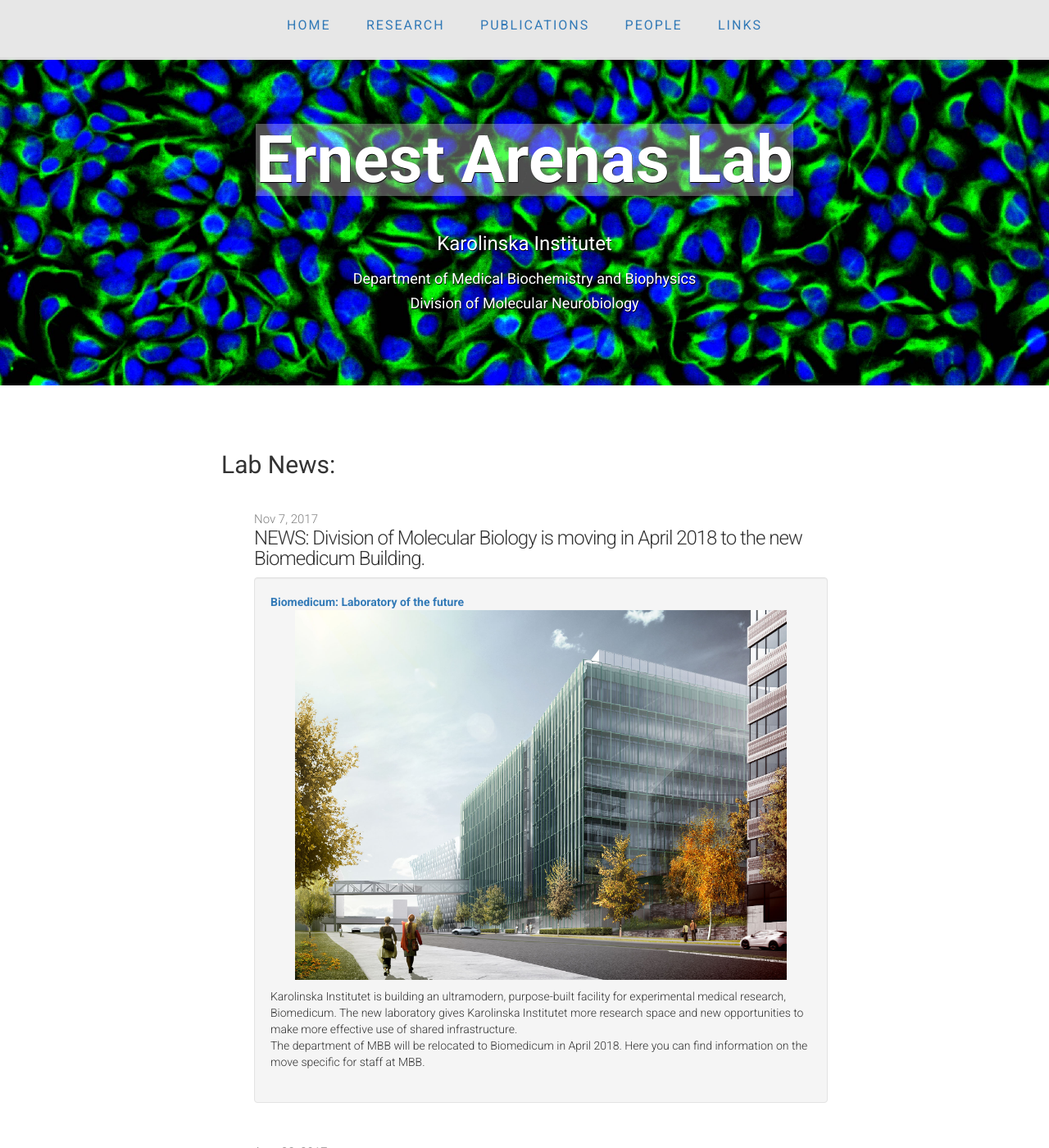
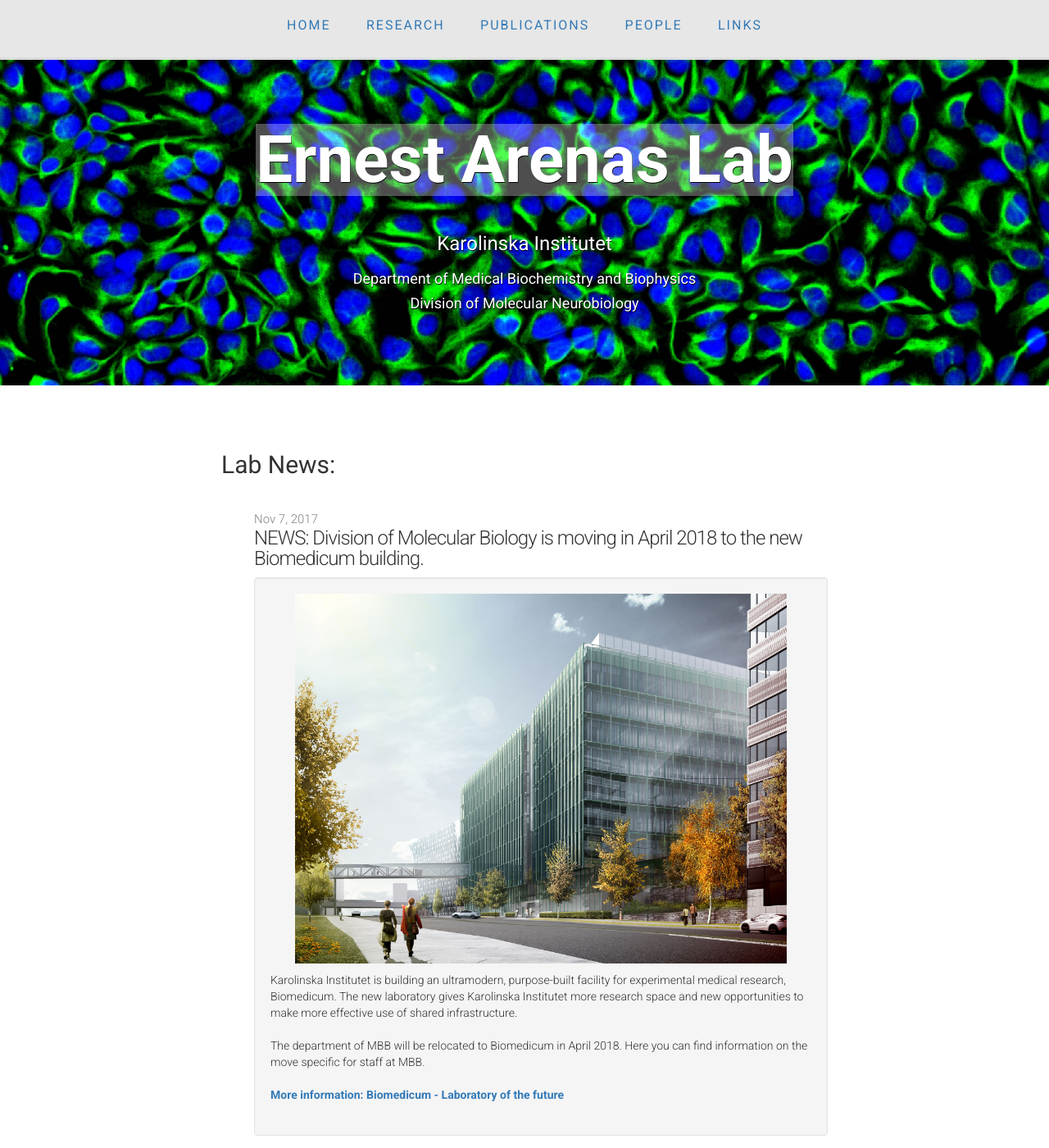
Before and after one commit to ArenasLab/arenaslab.github.io, a Jekyll site: the page index.html, which Jekyll copies as it is, in a window 1280 px wide and 1400 px high. Shown: the whole window at 82% size. Built offline with Jekyll 4.4.1, drawn with Linux system fonts in a browser that asks for light colours.

Commit message:
Update index.html

```diff
--- a/index.html
+++ b/index.html
@@ -89,12 +89,11 @@
 
         <li>
             <span class="post-date">Nov 7, 2017</span>
-            <span class="post-link">NEWS: Division of Molecular Biology is moving in April 2018 to the new Biomedicum Building.<span>
+            <span class="post-link">NEWS: Division of Molecular Biology is moving in April 2018 to the new Biomedicum building.<span>
           </li>
           <div class="well">
             <li class="media">
               <div class="media-body">
-                <strong class="media-heading"><a href="http://ki.se/en/about/biomedicum-laboratory-of-the-future">Biomedicum: Laboratory of the future</a></strong>
                   <div id="featureimage">
                     <img src="/img/bio.jpg"; align="middle"; width="600px";>
                   </div>
@@ -103,8 +102,11 @@
                      Biomedicum. The new laboratory gives Karolinska Institutet more research space and new opportunities to make more
                      effective use of shared infrastructure.
                      <br>
+	             <br>
                      The department of MBB will be relocated to Biomedicum in April 2018. Here you can find information on the move specific for staff at MBB.
-
+                     <br>
+	             <br>
+	             <strong class="media-heading"><a href="http://ki.se/en/about/biomedicum-laboratory-of-the-future">More information: Biomedicum - Laboratory of the future</a></strong>
                   </p>
               </div>
             </li>
```
